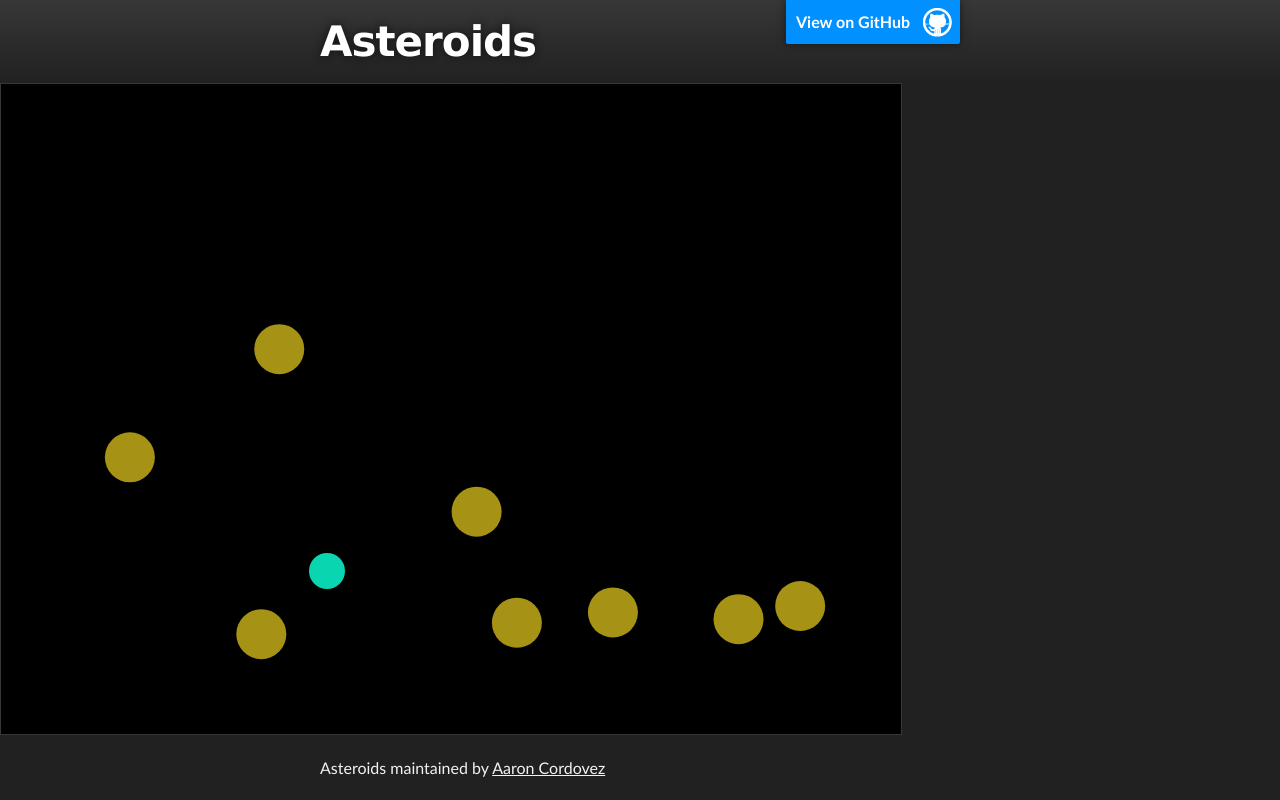
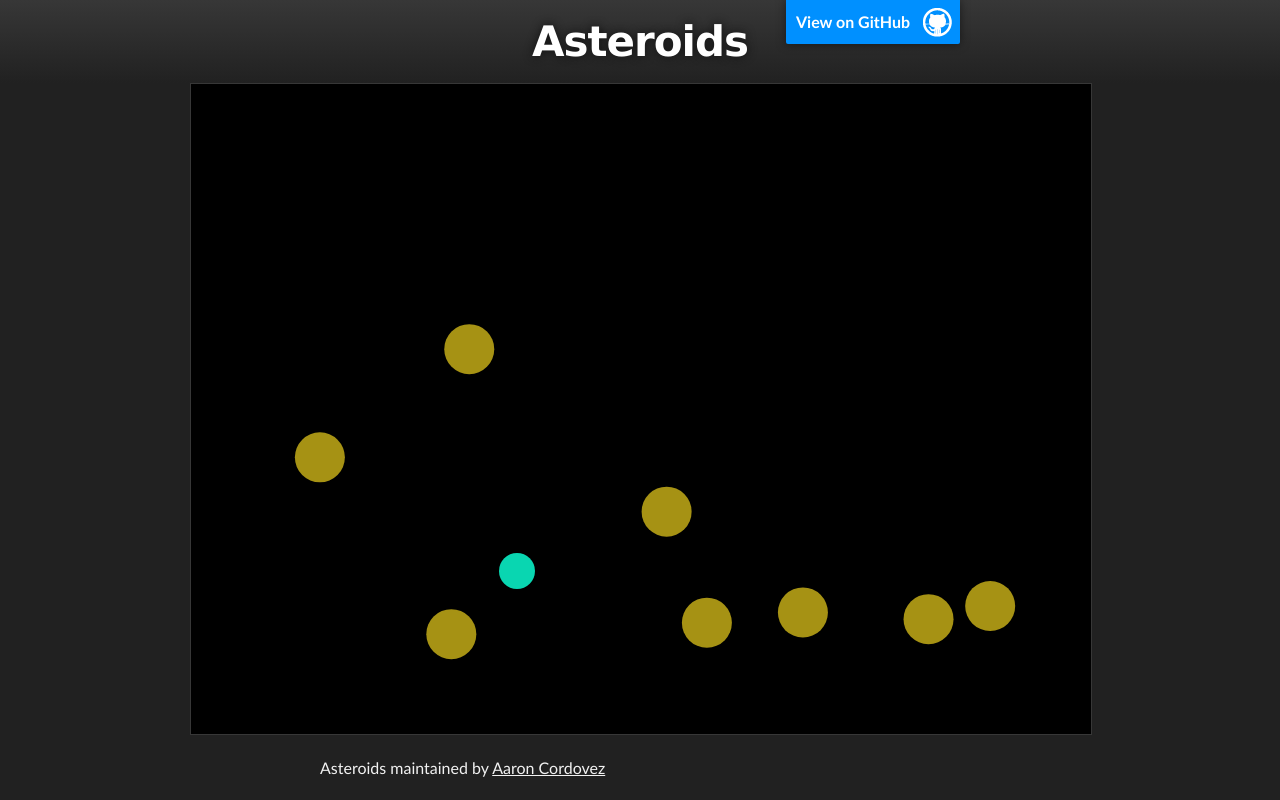
Before and after one commit to aaron-coding/Asteroids, a plain HTML site: page index.html in a window 1280 px wide. Drawn offline with Linux system fonts and the light colour scheme.

Commit message:
Make cosmetic improvements

```diff
--- a/index.html
+++ b/index.html
@@ -27,11 +27,13 @@
           <h1 id="project_title">Asteroids</h1>
         </header>
     </div>
+    <div class="main-game-wrapper">
         <canvas style="border-style: solid; border-width: 1px" id="canvas" width="900" height="650" id="canvas"></canvas>
-        <script>
-    var canvas = document.getElementById('canvas');
-    var b = new Asteroids.GameView(canvas)
-    b.start()
+    </div>
+    <script>
+      var canvas = document.getElementById('canvas');
+      var b = new Asteroids.GameView(canvas)
+      b.start()
     </script>
     <!-- FOOTER  -->
     <div id="footer_wrap" class="outer">
@@ -42,6 +44,5 @@
     </div>
 
 
-
   </body>
 </html>
--- a/stylesheets/stylesheet.css
+++ b/stylesheets/stylesheet.css
@@ -305,6 +305,7 @@ Full-Width Styles
   font-size: 42px;
   font-weight: 700;
   text-shadow: #111 0px 0px 10px;
+  text-align: center;
 }
 
 #project_tagline {
@@ -423,3 +424,10 @@ Small Device Styles
   }
 
 }
+
+
+/* Custom Styles */
+.main-game-wrapper {
+  width: 900px;
+  margin: 0 auto;
+}
```
